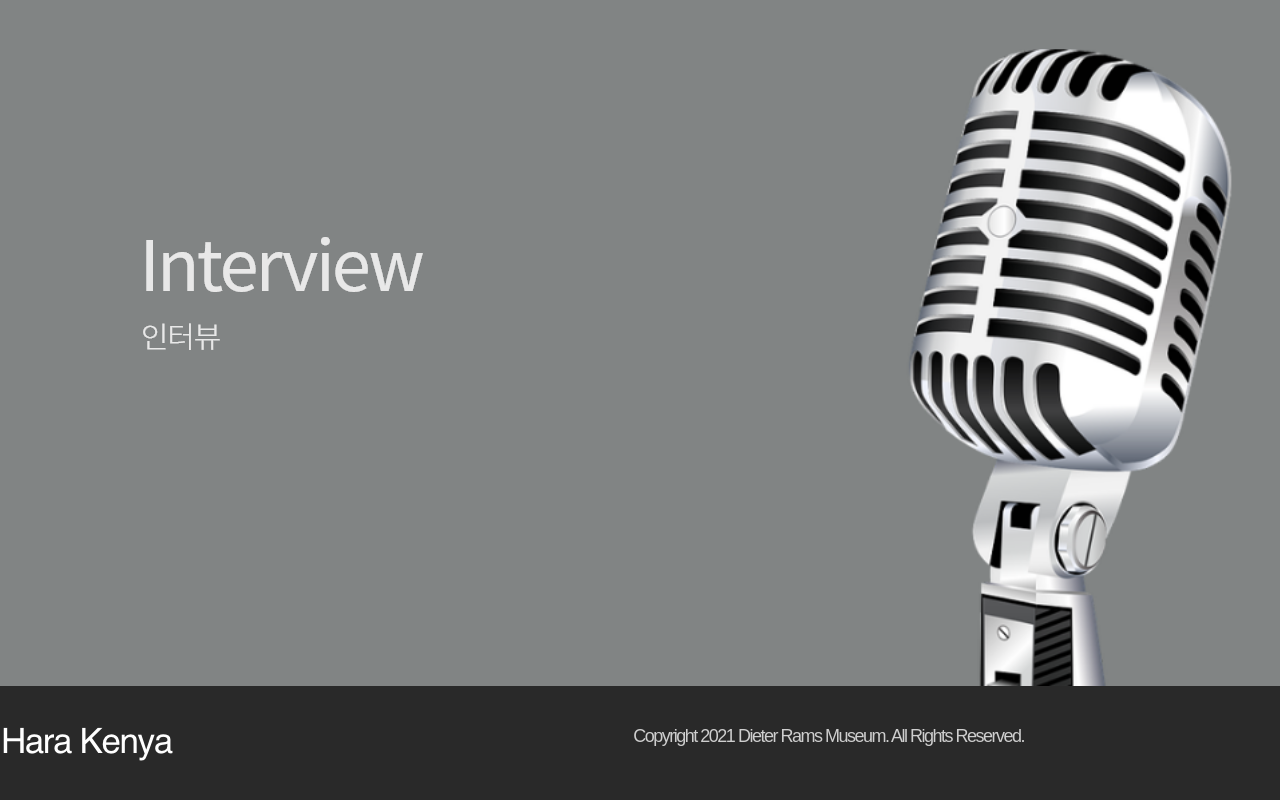
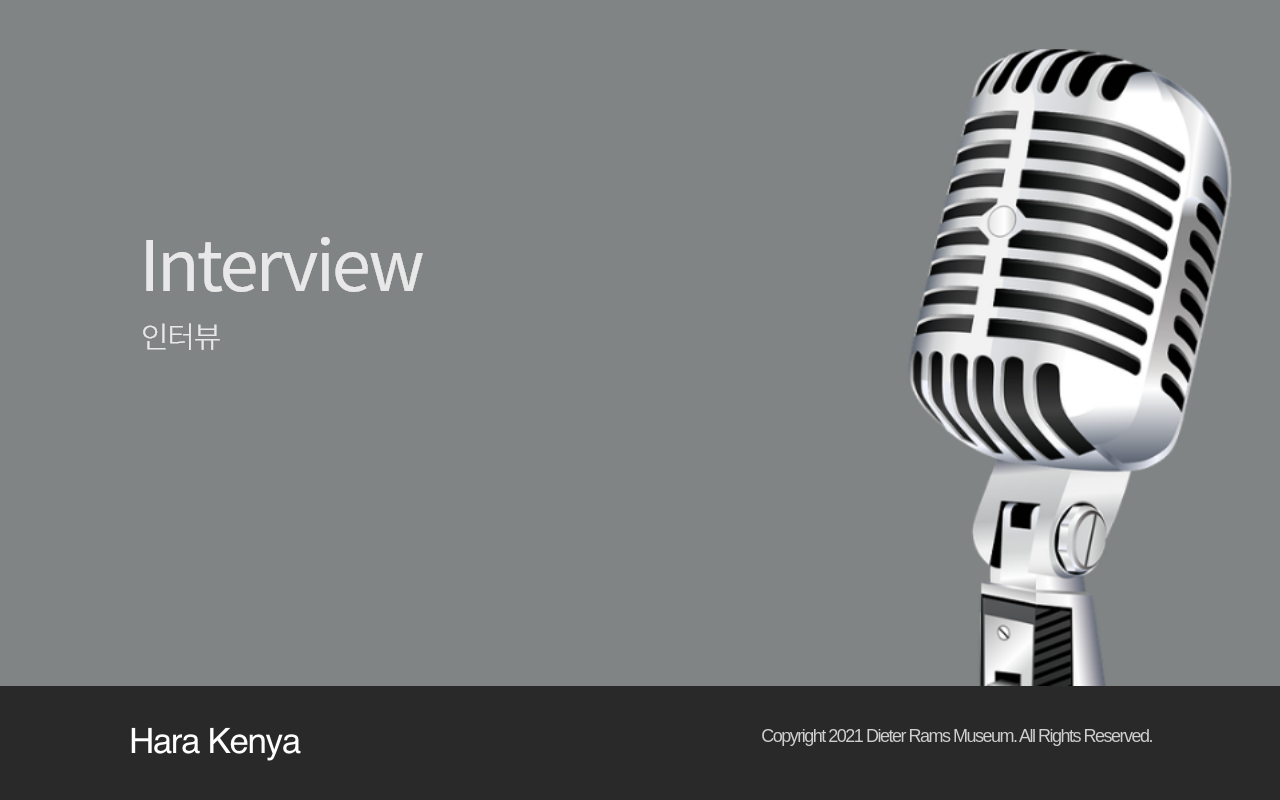
Before and after one commit to ono1126/webdesign, a plain HTML site: page index.html in a window 1280 px wide. Shown: the part 4494-5294 px from the top of the page. Drawn offline with Linux system fonts and the light colour scheme.

Commit message:
Add files via upload

```diff
--- a/master.css
+++ b/master.css
@@ -72,7 +72,7 @@ nav > .menu > ul > li> a:hover{color: #FFE643;}
 
 footer{width: 100%;height: 120px;background-color: #292929;display: flex; justify-content:space-between; align-items: center;}
 .f_wrap{width: 1024px;height: 40px;border: 0px solid red;
-  display: flex; justify-content:space-between; align-items: center;}
+  display: flex; justify-content:space-between; align-items: center; margin: 0 auto;}
 
 .f_left{display: inline-block;width: 200px;height: 40px;
 border: 0px solid blue;}
```
